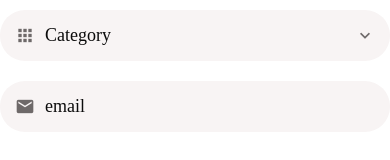
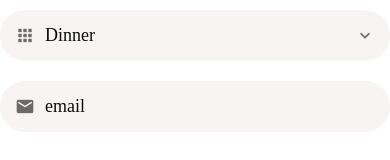
Before and after one commit to BMWSawyer/DoneWithIt, a React Native app: screen / in a window 390 px wide. Shown: the top 160 px of the page. Built offline with nearby package versions, Linux system fonts and the light colour scheme.

Commit message:
Implemented ability to handle selections in the picker list

```diff
--- a/App.js
+++ b/App.js
@@ -1,19 +1,27 @@
-import React from "react";
+import React, { useState } from "react";
 import AppPicker from "./app/components/AppPicker";
 import AppTextInput from "./app/components/AppTextInput";
 //import { StatusBar } from "expo-status-bar";
 import Screen from "./app/components/Screen";
 
+const categories = [
+  { label: "Dinner", value: 1 },
+  { label: "Lunch", value: 2 },
+  { label: "Breakfast", value: 3 },
+];
+
 export default function App() {
-  const categories = [
-    { label: "Dinner", value: 1 },
-    { label: "Lunch", value: 2 },
-    { label: "Breakfast", value: 3 },
-  ];
+  const [category, setCategory] = useState(categories[0]);
 
   return (
     <Screen>
-      <AppPicker items={categories} icon="apps" placeholder="Category" />
+      <AppPicker
+        selectedItem={category}
+        onSelectItem={(item) => setCategory(item)}
+        items={categories}
+        icon="apps"
+        placeholder="Category"
+      />
       <AppTextInput icon="email" placeholder="email" />
     </Screen>
   );
--- a/app/components/AppPicker.js
+++ b/app/components/AppPicker.js
@@ -13,7 +13,13 @@ import AppText from "./AppText";
 import Screen from "./Screen";
 import PickerItem from "./PickerItem";
 
-export default function AppPicker({ icon, items, placeholder }) {
+export default function AppPicker({
+  icon,
+  items,
+  onSelectItem,
+  placeholder,
+  selectedItem,
+}) {
   const [modalVisible, setModalVisible] = useState(false);
 
   return (
@@ -28,7 +34,9 @@ export default function AppPicker({ icon, items, placeholder }) {
               style={styles.icon}
             />
           )}
-          <AppText style={styles.text}>{placeholder}</AppText>
+          <AppText style={styles.text}>
+            {selectedItem ? selectedItem.label : placeholder}
+          </AppText>
           <MaterialCommunityIcons
             name="chevron-down"
             size={20}
@@ -45,7 +53,10 @@ export default function AppPicker({ icon, items, placeholder }) {
             renderItem={({ item }) => (
               <PickerItem
                 label={item.label}
-                onPress={() => console.log(item)}
+                onPress={() => {
+                  setModalVisible(false);
+                  onSelectItem(item);
+                }}
               />
             )}
           />
```
